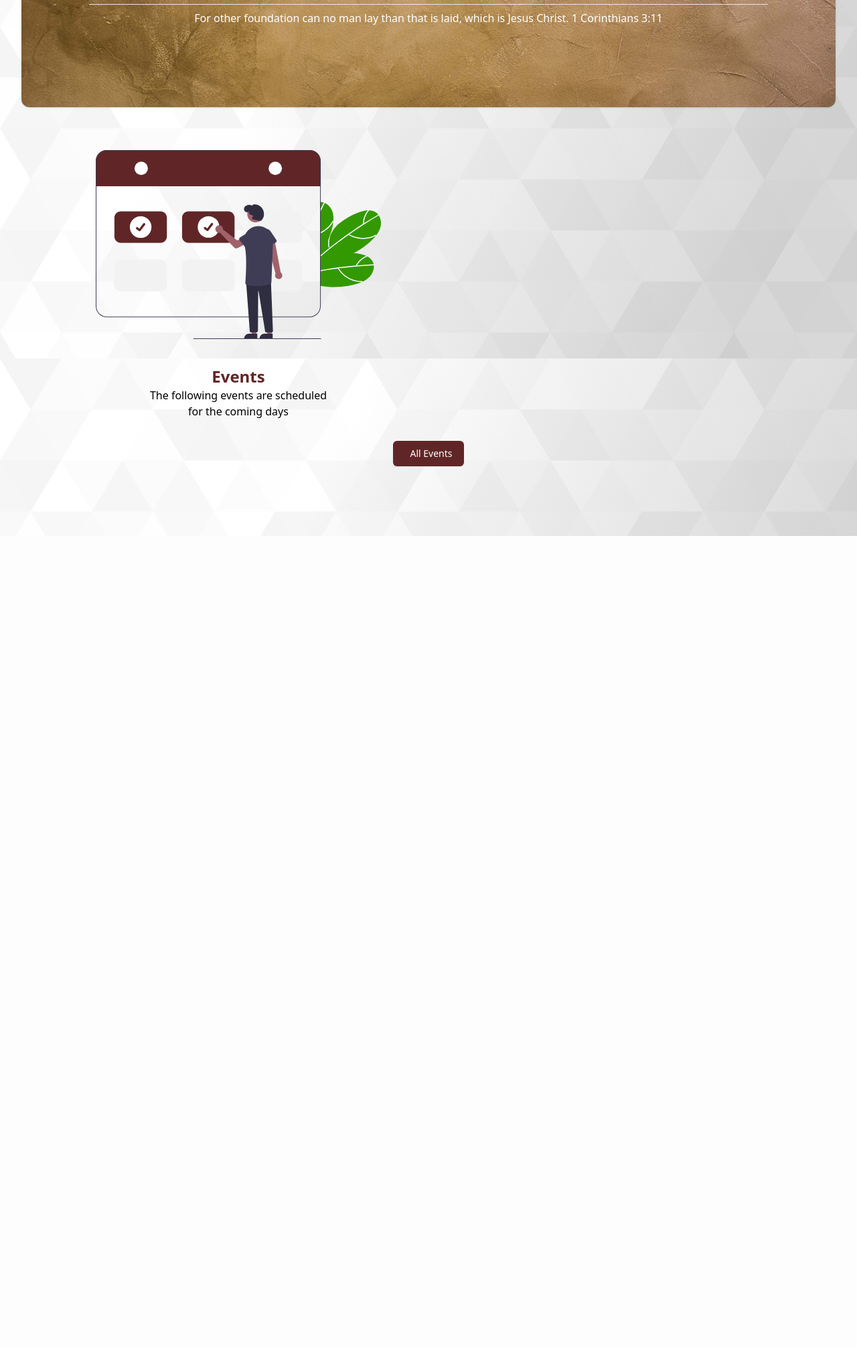
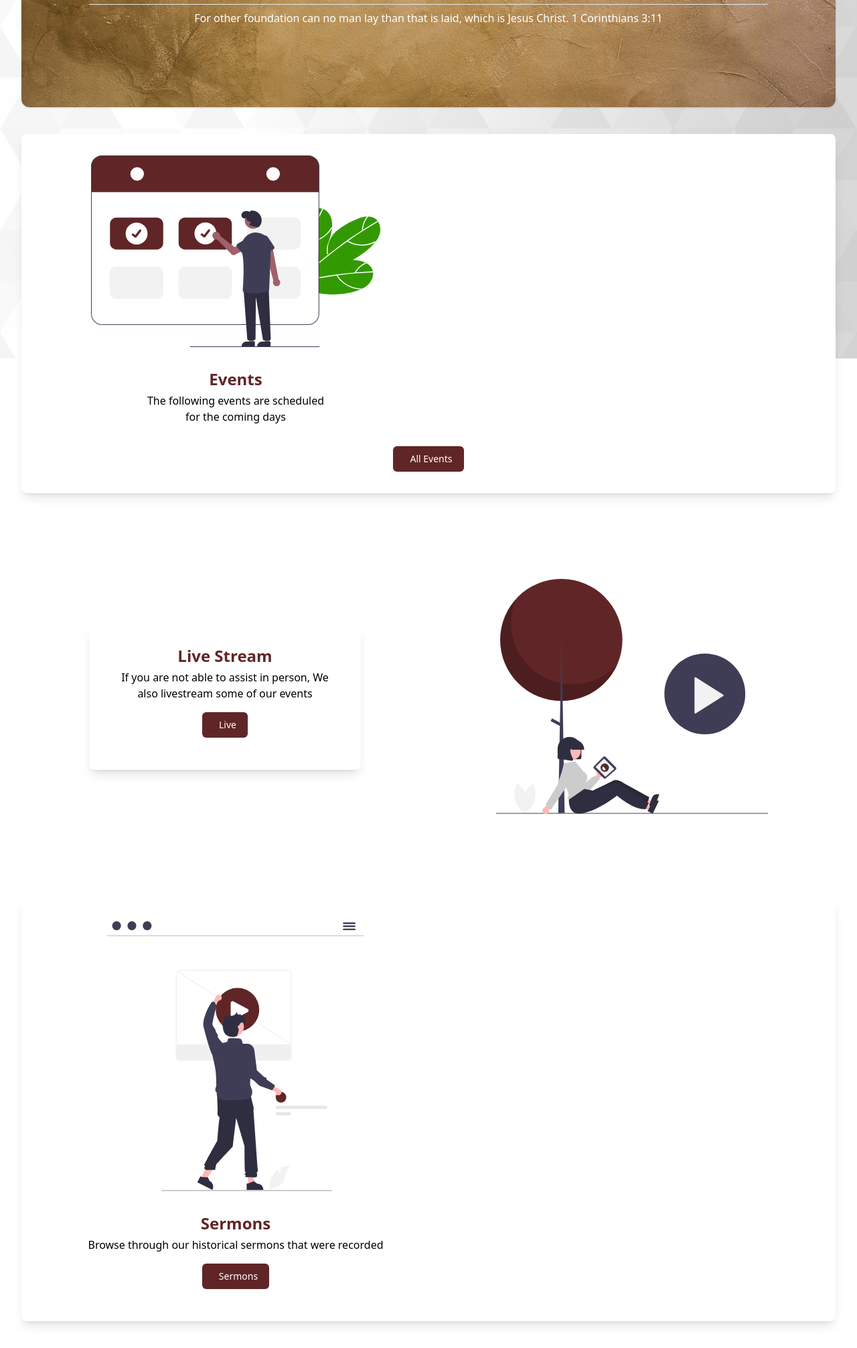
Before and after one commit to mennonitengemeinde/church_site, a Django app: page / in a window 1280 px wide. Shown: the part 265-2277 px from the top of the page at 67% size. Before the commit the page ends 1065 px from the top, so only its background shows below. Run offline with Django 3.2, Linux system fonts and the light colour scheme; data that the repository does not hold is empty; style sheets or scripts are compiled from the project's sources; some libraries are stand-ins or nearby versions.

Commit message:
finished live section in home_v2 and started sermons

```diff
--- a/core/styles/tailwind.css
+++ b/core/styles/tailwind.css
@@ -18,4 +18,8 @@
   .btn-outline-primary {
     @apply border-2 border-primary hover:border-amber-900 hover:bg-primary hover:text-white
   }
+
+  .card {
+    @apply p-8 bg-white rounded-lg shadow-lg
+  }
 }
--- a/home/templates/home/home_v2.html
+++ b/home/templates/home/home_v2.html
@@ -18,12 +18,13 @@
             Christ. 1 Corinthians 3:11</p>
     </div>
 
-    <div class="flex flex-col pt-16 px-10 w-full items-center md:flex-row md:justify-between">
-        <div class="flex items-center pb-10 md:flex-col md:justify-center md:w-1/2 md:pb-0">
+    <div class="card mt-10">
+        <div class="flex flex-col w-full items-center md:flex-row md:justify-between">
+            <div class="flex items-center pb-8 md:flex-col md:justify-center md:w-1/2 md:pb-0">
                 <img class="w-1/2 md:w-3/4" src="{% static 'img/booking_re_gw4j.svg' %}" alt="Events">
-            <div class="ml-3 md:text-center md:ml-0 md:pt-10 md:w-1/2">
+                <div class="ml-3 md:text-center md:ml-0 md:pt-8 md:w-1/2">
                     <h2 class="text-primary text-2xl font-bold">Events</h2>
-                <p class="">The following events are scheduled for the coming days</p>
+                    <p class="pt-1">The following events are scheduled for the coming days</p>
                 </div>
             </div>
 
@@ -31,7 +32,7 @@
                 {% for event in events %}
                     {#                <article class="flex">#}
                     {% ifchanged %}
-                    <div class="z-0 flex text-white bg-primary px-3 my-1 rounded-full self-baseline">
+                        <div class="z-0 flex text-white bg-primary px-3 my-1 rounded-full self-baseline justify-center">
                             {{ event.start.date|date:"M j" }}
                         </div>
                     {% endifchanged %}
@@ -45,8 +46,45 @@
                 {% endfor %}
             </div>
         </div>
+        <div class="flex justify-center pt-8">
+            <a href="{% url 'schedules:events-list' %}" class="btn btn-primary"><i class="fas fa-calendar mr-2"></i> All
+                Events</a>
+        </div>
+    </div>
+    {# Live stream section #}
+    <div class="flex flex-col-reverse items-center justify-center justify-around my-16 md:py-16 md:flex-row">
+        <div class="card flex flex-col justify-center items-center w-1/2 md:w-1/3">
+            <h2 class="text-primary text-2xl font-bold">Live Stream</h2>
+            <p class="pt-1 text-center">If you are not able to assist in person, We also livestream some of our events</p>
+            <div class="my-4">
+                <a href="{% url 'schedules:events-list' %}" class="btn btn-primary"><i class="fas fa-circle mr-2"></i>
+                    Live
+                </a>
+            </div>
+        </div>
+        <img class="w-1/2 md:w-1/3" src="{% static 'img/video_streaming_re_v3qg.svg' %}" alt="Live">
+    </div>
+    {# Sermons section #}
+    <div class="card flex flex-col items-center md:flex-row justify-around">
+        <div class="flex flex-col justify-center items-center w-1/2 px-8">
+            <img class="w-3/4" src="{% static 'img/media_player_re_rdd2.svg' %}" alt="Live">
+            <div class="flex flex-col justify-center items-center pt-8">
+                <h2 class="text-primary text-2xl font-bold">Sermons</h2>
+                <p class="pt-1 text-center">Browse through our historical sermons that were recorded</p>
+                <div class="my-4">
+                    <a href="{% url 'schedules:events-list' %}" class="btn btn-primary"><i class="fas fa-circle mr-2"></i>
+                        Sermons
+                    </a>
+                </div>
+            </div>
+        </div>
 
-    <div class="flex justify-center pt-8 pb-16">
-        <a href="{% url 'schedules:events-list' %}" class="btn btn-primary"><i class="fas fa-calendar mr-2"></i> All Events</a>
+        <div class="flex flex-col w-1/2 md:pl-8">
+            {% for sermon in events %}
+                <div class="card bg-primary text-white shadow flex overflow-hidden w-full my-3">
+                    <h3 class="font-medium truncate">{{ sermon.title }}</h3>
+                </div>
+            {% endfor %}
+        </div>
     </div>
 {% endblock %}
--- a/templates/_base.html
+++ b/templates/_base.html
@@ -44,7 +44,7 @@
     <script defer src="https://unpkg.com/alpinejs@3.x.x/dist/cdn.min.js"></script>
   </head>
 
-  <body class="h-full bg-background-pattern">
+  <body class="h-full bg-background-pattern bg-no-repeat bg-fixed">
 
     {% block body %}{% endblock %}
 
--- a/templates/_layout.html
+++ b/templates/_layout.html
@@ -75,7 +75,8 @@
                                      tabindex="-1"
                                 >
                                     <!-- Active: "bg-gray-100", Not Active: "" -->
-                                    <a href="{% url 'accounts:user-profile' %}" class="block px-4 py-2 text-sm text-gray-700" role="menuitem"
+                                    <a href="{% url 'accounts:user-profile' %}"
+                                       class="block px-4 py-2 text-sm text-gray-700" role="menuitem"
                                        tabindex="-1"
                                        id="user-menu-item-0">
                                         Your Profile
@@ -168,37 +169,53 @@
                 <div class="pt-4 pb-3 border-t border-gray-200">
                     <div class="flex items-center px-4">
                         <div class="flex-shrink-0">
-                            <img class="h-10 w-10 rounded-full"
-                                 src="https://images.unsplash.com/photo-1472099645785-5658abf4ff4e?ixlib=rb-1.2.1&ixid=eyJhcHBfaWQiOjEyMDd9&auto=format&fit=facearea&facepad=2&w=256&h=256&q=80"
-                                 alt="">
+                            <span class="flex justify-center items-center h-8 w-8 bg-primary text-white font-bold text-lg rounded-full">
+                                {% if user.first_name %}
+                                    {{ user.first_name|make_list|first|upper }}
+                                {% else %}
+                                    {{ user.username|make_list|first|upper }}
+                                {% endif %}
+                            </span>
                         </div>
                         <div class="ml-3">
-                            <div class="text-base font-medium text-gray-800">Tom Cook</div>
-                            <div class="text-sm font-medium text-gray-500">tom@example.com</div>
+                            <div class="text-base font-medium text-gray-800">
+                                {% if user.first_name %}
+                                    {{ user.first_name }}
+                                {% else %}
+                                    {% user_display user %}
+                                {% endif %}
                             </div>
-                        <button type="button"
-                                class="ml-auto bg-white flex-shrink-0 p-1 rounded-full text-gray-400 hover:text-gray-500 focus:outline-none focus:ring-2 focus:ring-offset-2 focus:ring-indigo-500">
-                            <span class="sr-only">View notifications</span>
-                            <!-- Heroicon name: outline/bell -->
-                            <svg class="h-6 w-6" xmlns="http://www.w3.org/2000/svg" fill="none" viewbox="0 0 24 24"
-                                 stroke="currentColor" aria-hidden="true">
-                                <path stroke-linecap="round" stroke-linejoin="round" stroke-width="2"
-                                      d="M15 17h5l-1.405-1.405A2.032 2.032 0 0118 14.158V11a6.002 6.002 0 00-4-5.659V5a2 2 0 10-4 0v.341C7.67 6.165 6 8.388 6 11v3.159c0 .538-.214 1.055-.595 1.436L4 17h5m6 0v1a3 3 0 11-6 0v-1m6 0H9"/>
-                            </svg>
-                        </button>
+                            <div class="text-sm font-medium text-gray-500">
+                                {% if user.email %}
+                                    {{ user.email }}
+                                {% else %}
+                                    {{ user.username }}
+                                {% endif %}
+                            </div>
+                        </div>
+{#                        <button type="button"#}
+{#                                class="ml-auto bg-white flex-shrink-0 p-1 rounded-full text-gray-400 hover:text-gray-500 focus:outline-none focus:ring-2 focus:ring-offset-2 focus:ring-indigo-500">#}
+{#                            <span class="sr-only">View notifications</span>#}
+{#                            <!-- Heroicon name: outline/bell -->#}
+{#                            <svg class="h-6 w-6" xmlns="http://www.w3.org/2000/svg" fill="none" viewbox="0 0 24 24"#}
+{#                                 stroke="currentColor" aria-hidden="true">#}
+{#                                <path stroke-linecap="round" stroke-linejoin="round" stroke-width="2"#}
+{#                                      d="M15 17h5l-1.405-1.405A2.032 2.032 0 0118 14.158V11a6.002 6.002 0 00-4-5.659V5a2 2 0 10-4 0v.341C7.67 6.165 6 8.388 6 11v3.159c0 .538-.214 1.055-.595 1.436L4 17h5m6 0v1a3 3 0 11-6 0v-1m6 0H9"/>#}
+{#                            </svg>#}
+{#                        </button>#}
                     </div>
                     <div class="mt-3 space-y-1">
-                        <a href="#"
+                        <a href="{% url 'accounts:user-profile' %}"
                            class="block px-4 py-2 text-base font-medium text-gray-500 hover:text-gray-800 hover:bg-gray-100">
                             Your Profile
                         </a>
 
-                        <a href="#"
-                           class="block px-4 py-2 text-base font-medium text-gray-500 hover:text-gray-800 hover:bg-gray-100">
-                            Settings
-                        </a>
+{#                        <a href="#"#}
+{#                           class="block px-4 py-2 text-base font-medium text-gray-500 hover:text-gray-800 hover:bg-gray-100">#}
+{#                            Settings#}
+{#                        </a>#}
 
-                        <a href="#"
+                        <a href="{% url 'account_logout' %}"
                            class="block px-4 py-2 text-base font-medium text-gray-500 hover:text-gray-800 hover:bg-gray-100">
                             Sign out
                         </a>
```
Also changed, not shown: assets/img/media_player_re_rdd2.svg (added), assets/img/video_streaming_re_v3qg.svg (added). Lines whose indentation alone changed are shown as unchanged.
